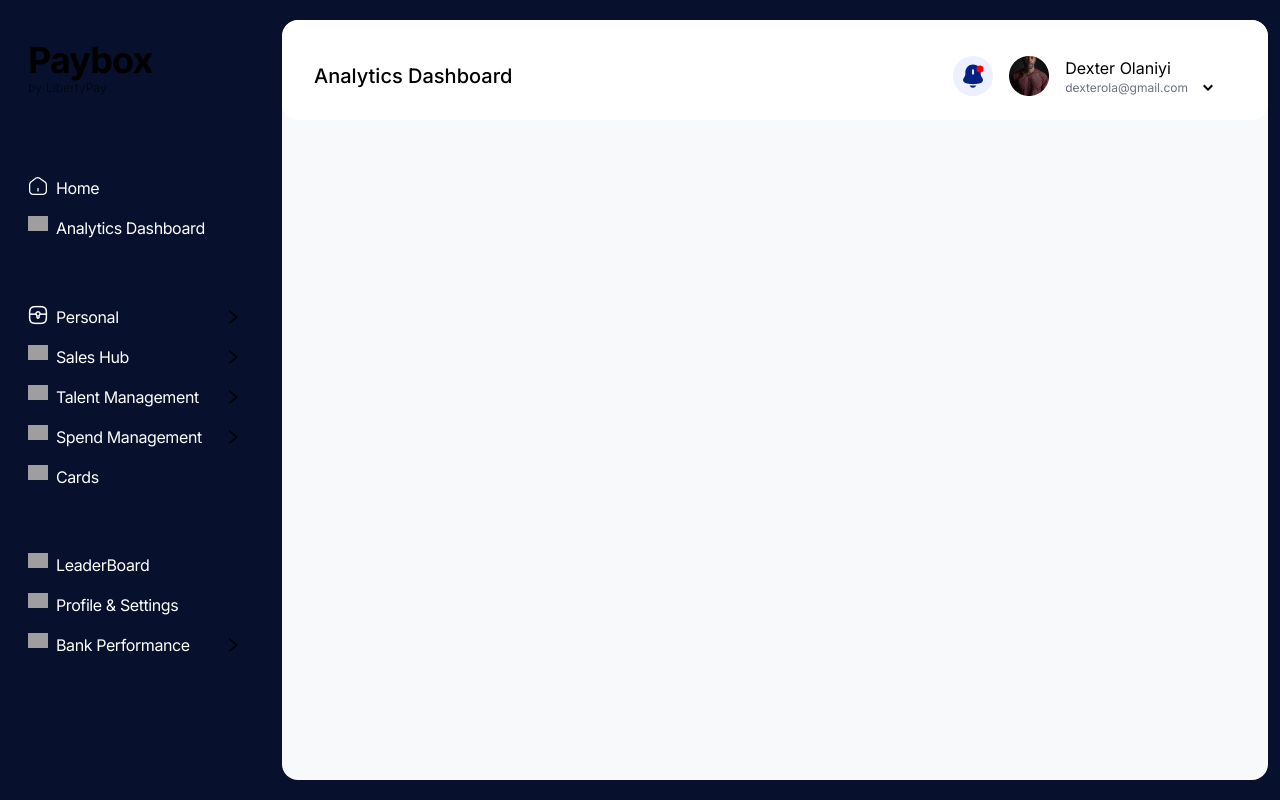
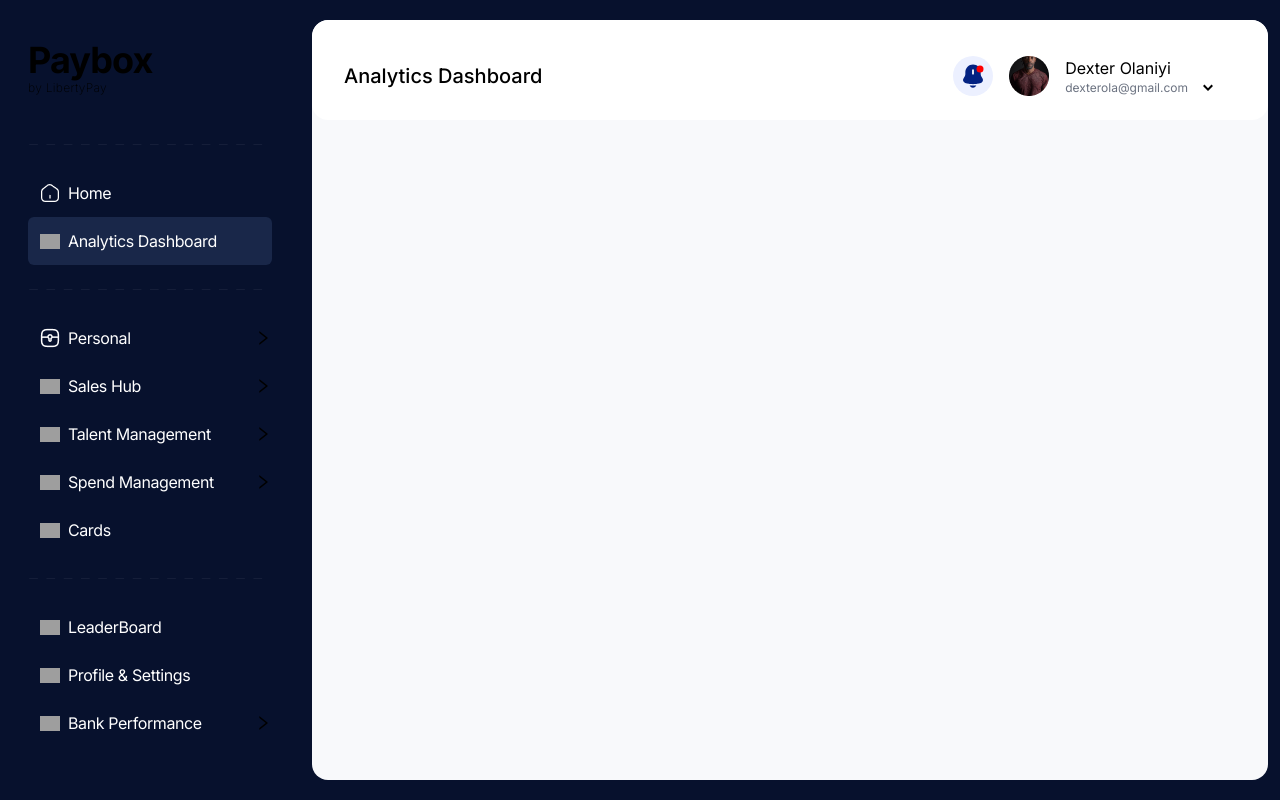
Before and after one commit to daiveedb/liberty-assured-test, a Next.js app: page / in a window 1280 px wide. Built offline with nearby package versions, Linux system fonts and the light colour scheme; grey boxes are pictures that could not be loaded.

Commit message:
sidebar active completed

```diff
--- a/src/app/globals.css
+++ b/src/app/globals.css
@@ -1,6 +1,8 @@
 @tailwind base;
 @tailwind components;
 @tailwind utilities;
+
+@import url('https://fonts.googleapis.com/css2?family=Nunito:ital,wght@0,200;0,300;0,400;0,500;0,600;0,700;0,800;0,900;1,200;1,300;1,400;1,500;1,600;1,700;1,800&family=Pacifico&family=Poppins:ital,wght@0,100;0,200;0,300;0,400;0,500;0,600;0,700;0,800;1,100;1,200;1,300;1,400;1,700;1,800&family=Quicksand:wght@400;500;600;700&display=swap');
 
 :root {
   --foreground-rgb: 0, 0, 0;
@@ -27,5 +29,5 @@ body {
 }
 
 .selected-link{
-  @apply bg-[#192749]
+   background-color: #192749ff
 }
--- a/src/app/page.js
+++ b/src/app/page.js
@@ -1,6 +1,7 @@
 import Dashboard from '@/components/Dashboard'
-import Sidebar from '@/components/Sidebar'
-import Image from 'next/image'
+
+
+
 
 export default function Home() {
   return (
--- a/src/components/Divider.jsx
+++ b/src/components/Divider.jsx
@@ -1,11 +1,11 @@
 import Image from 'next/image'
 import React from 'react'
-import divider from "../projectSvgs/dividerLine.png"
+import divider from "../projectSvgs/dividerLine.svg"
 
 const Divider = () => {
   return (
     <div className='py-6 text-white w-full items-center'>
-        <Image width={100} height={1} src={divider} alt='divider' />
+        <Image width={250} height={10} src={divider} alt='divider' />
     </div>
   )
 }
--- a/src/components/NavLink.jsx
+++ b/src/components/NavLink.jsx
@@ -1,13 +1,36 @@
-import React from 'react'
+import React, { useEffect, useState } from 'react'
 import Image from 'next/image'
 import {AiOutlineRight} from "react-icons/ai"
+import Link from 'next/link'
+import { useRouter } from 'next/router'
 
-const NavLink = ({item}) => {
+const NavLink = ({item, updateSelected, selected}) => {
+
+    const handleSelected = (str) => {
+        updateSelected(str)
+    }
+    const [styles, setStyles] = useState('')
+
+    const handleLinkStyles = () => {
+        if(item.title === selected ){
+            setStyles("bg-[#192749ff]")
+
+        }else{
+            setStyles("bg-transparent")
+        }
+    }
+    useEffect(() => {
+        handleLinkStyles()
+    })
+
+
+
   return (
-    <div className='flex justify-between items-center'>
-        <div className='flex w-full py-2 text-white gap-x-2'>
+    <Link href={item.link}>
+        <div onClick={() => handleSelected(item.title)} className={styles+' flex w-full justify-between items-center rounded-md'}>
+            <div className='flex w-full items-center py-3 pl-3 text-white gap-x-2 rounded-lg'>
                 <div>
-                <Image width={20} height={20} src={item.icon}/>
+                    <Image width={20} height={20} alt='icon' src={item.icon}/>
                 </div>
                 <p className='tracking-tight'>{item.title}</p>
             </div>
@@ -19,6 +42,7 @@ const NavLink = ({item}) => {
                 }
             </div>
         </div>
+    </Link>
   )
 }
 
--- a/src/components/Sidebar.jsx
+++ b/src/components/Sidebar.jsx
@@ -1,3 +1,4 @@
+"use client"
 import React, { useState } from 'react'
 import Divider from './Divider'
 import { navLinks } from '@/testData'
@@ -7,13 +8,13 @@ const Sidebar = () => {
 
   const [selected, setSelected] = useState("Analytics Dashboard")
 
-  const handleSelected = (str) => {
+  const updateSelected = (str) => {
     setSelected(str)
   }
 
   return (
     <div>
-        <div className='absolute -right-[250px] md:static top-0 max-w-[200px] min-w-[270px] min-h-screen py-4 px-7'>
+        <div className='absolute -right-[300px] md:static top-0 max-w-[300px] min-w-[300px] min-h-screen py-4 px-7'>
 
           <div className='py-6'>
             <h1 className='text-4xl font-bold tracking-tight'>Paybox</h1>
@@ -24,7 +25,7 @@ const Sidebar = () => {
 
           {
             navLinks.slice(0,2).map((item) => {
-              return <NavLink handleSelected={handleSelected} item={item}/>
+              return <NavLink key={item.title} selected={selected} handleSelected={updateSelected} item={item}/>
             })
           }
 
@@ -32,15 +33,15 @@ const Sidebar = () => {
 
           {
             navLinks.slice(2,7).map((item) => {
-              return <NavLink item={item}/>
+              return <NavLink key={item.title} selected={selected} handleSelected={updateSelected} item={item}/>
             })
           }
 
           <Divider/>
 
           {
-            navLinks.slice(7,11).map((item) => {
-              return <NavLink item={item}/>
+            navLinks.slice(7,10).map((item) => {
+              return <NavLink key={item.title} selected={selected} handleSelected={updateSelected} item={item}/>
             })
           }
 
```
Also changed, not shown: src/projectSvgs/dividerLine.svg (added). Lines whose indentation alone changed are shown as unchanged.
